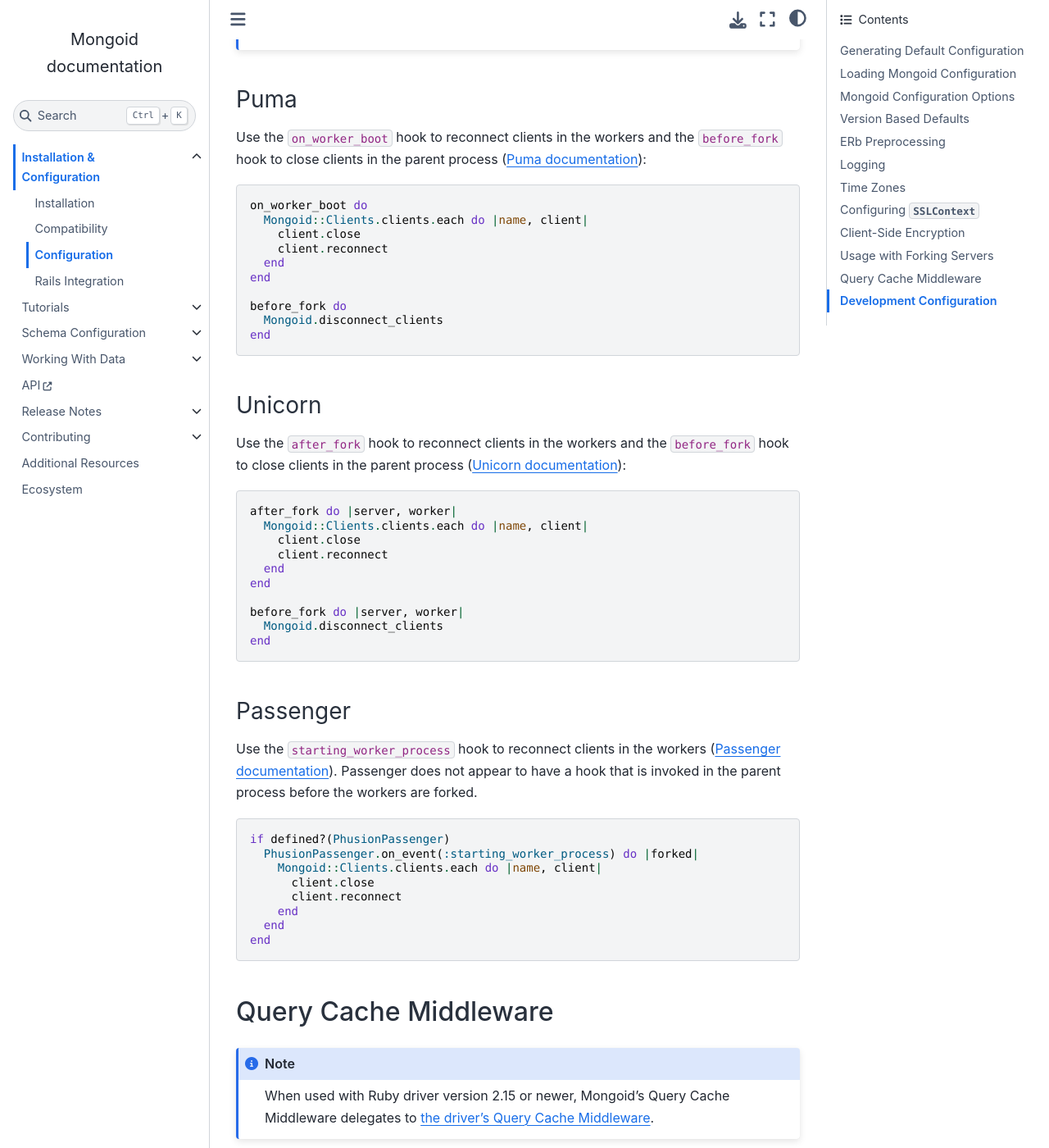
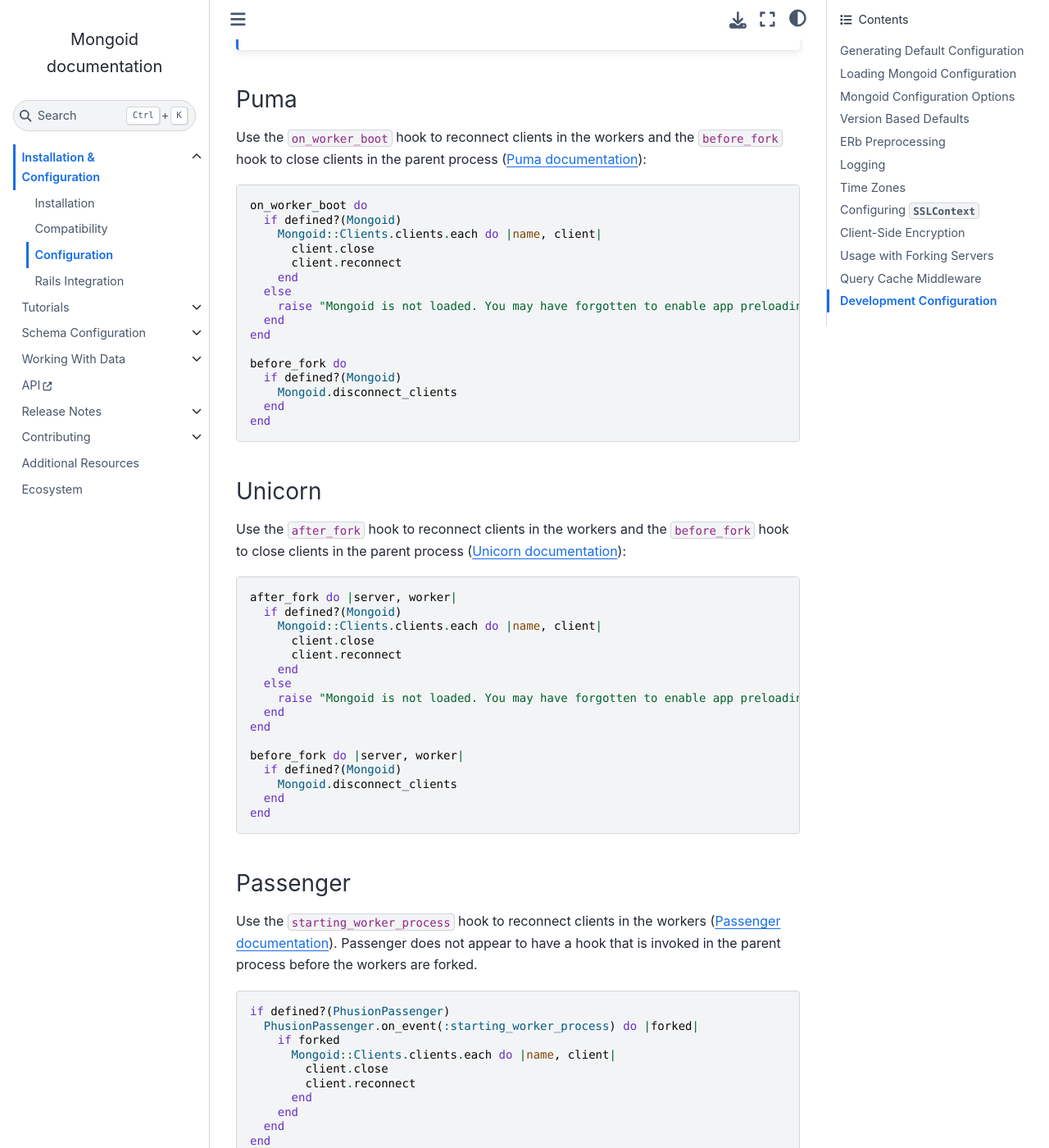
Before and after one commit to i80and/docs-mongoid, a Sphinx documentation site: the page built from docs/reference/configuration.txt, in a window 1280 px wide and 1400 px high, scrolled down 16014 px. Shown: the whole window at 82% size. Built offline with Sphinx 7.4.7 and the Sphinx Book theme 1.1.4, drawn with Linux system fonts in a browser that asks for light colours.

Commit message:
MONGOID-5514: Improve forking guidance (#5627)
* MONGOID-5514: Improve forking guidance

* Raise an error if Mongoid is not preloaded

* Update configuration.txt

---------

Co-authored-by: Dmitry Rybakov <dmitry.rybakov@mongodb.com>

```diff
--- a/docs/reference/configuration.txt
+++ b/docs/reference/configuration.txt
@@ -816,14 +816,20 @@ the ``before_fork`` hook to close clients in the parent process
 .. code-block:: ruby
 
   on_worker_boot do
+    if defined?(Mongoid)
       Mongoid::Clients.clients.each do |name, client|
         client.close
         client.reconnect
       end
+    else
+      raise "Mongoid is not loaded. You may have forgotten to enable app preloading."
+    end
   end
 
   before_fork do
+    if defined?(Mongoid)
       Mongoid.disconnect_clients
+    end
   end
 
 Unicorn
@@ -836,14 +842,20 @@ the ``before_fork`` hook to close clients in the parent process
 .. code-block:: ruby
 
   after_fork do |server, worker|
+    if defined?(Mongoid)
       Mongoid::Clients.clients.each do |name, client|
         client.close
         client.reconnect
       end
+    else
+      raise "Mongoid is not loaded. You may have forgotten to enable app preloading."
+    end
   end
 
   before_fork do |server, worker|
+    if defined?(Mongoid)
       Mongoid.disconnect_clients
+    end
   end
 
 Passenger
@@ -859,9 +871,11 @@ before the workers are forked.
 
   if defined?(PhusionPassenger)
     PhusionPassenger.on_event(:starting_worker_process) do |forked|
+      if forked
         Mongoid::Clients.clients.each do |name, client|
           client.close
           client.reconnect
+        end
       end
     end
   end
```
Lines whose indentation alone changed are shown as unchanged.
